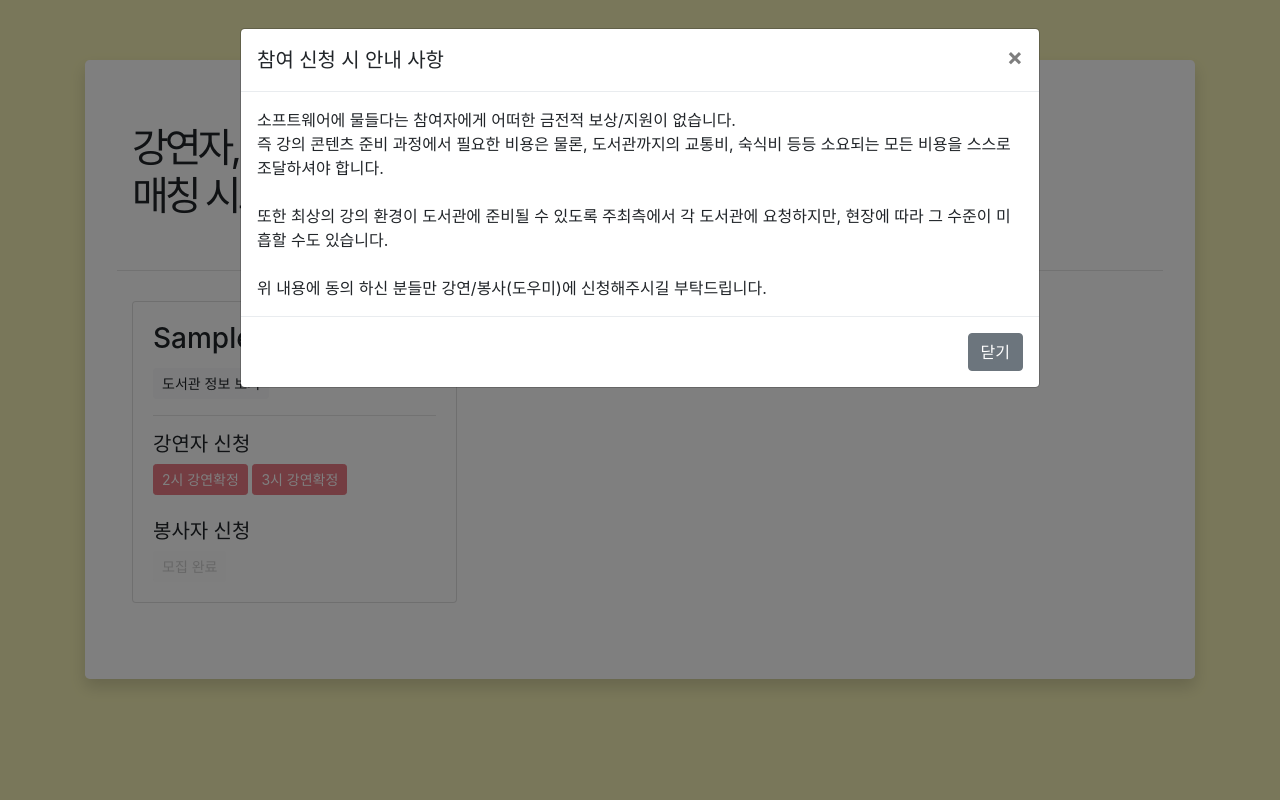
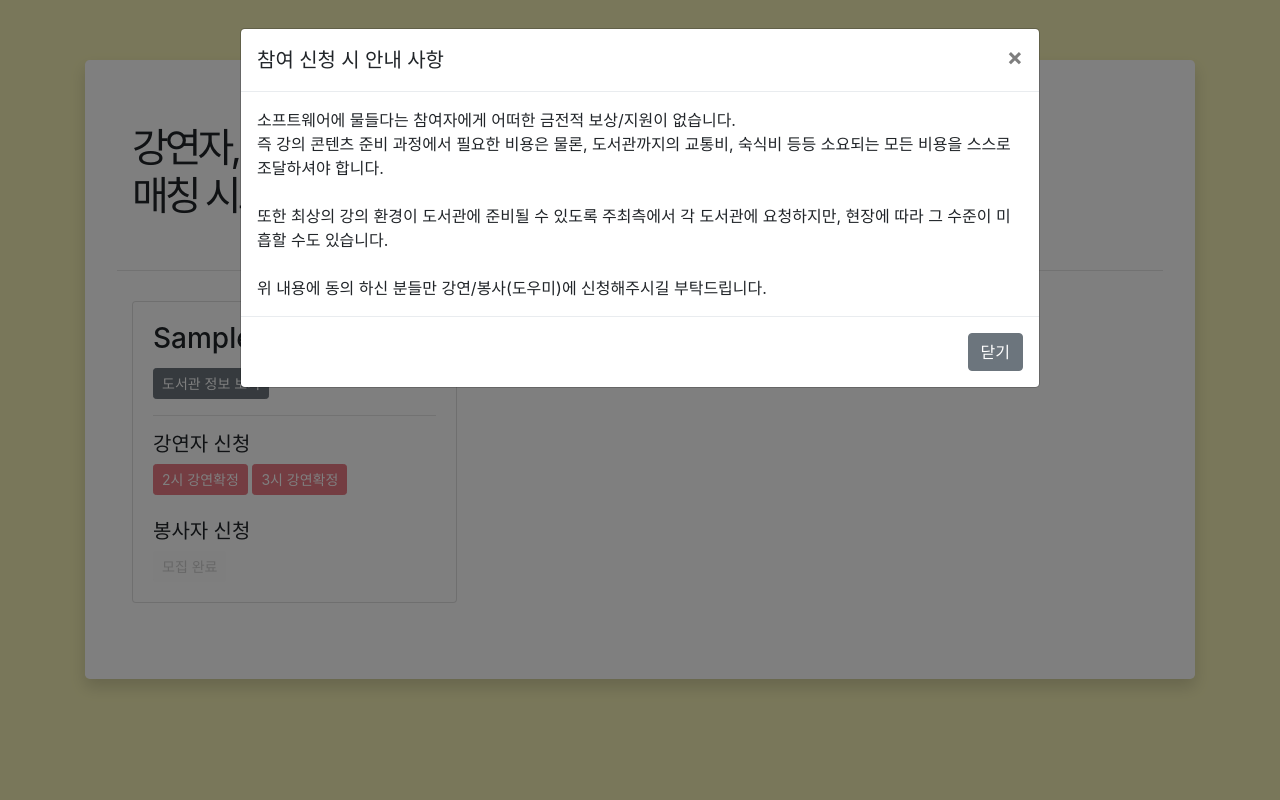
Before and after one commit to somul-project/somul-apply-library, a Python web app: template app/templates/volunteer/match.html in a window 1280 px wide. Run offline with Jinja, Linux system fonts and the light colour scheme; the template is opened without the code that fills it: most values are stand-ins (such as "Sample title", 1, 10 or a date in 2020).

Commit message:
Change color of library info button on match screen
Signed-off-by: harrydrippin <hj332921@gmail.com>

```diff
--- a/app/templates/volunteer/match.html
+++ b/app/templates/volunteer/match.html
@@ -151,7 +151,7 @@
                     <div>
                         <h3 class="card-title">{{ library.name }}</h3>
                         <p class="card-text">
-                            <button onclick="libraryInfoModal({{ library._id }});" type="button" class="btn btn-light btn-sm">도서관 정보 보기</button>
+                            <button onclick="libraryInfoModal({{ library._id }});" type="button" class="btn btn-secondary btn-sm">도서관 정보 보기</button>
                         </p>
                     </div>
                     <hr>
```
